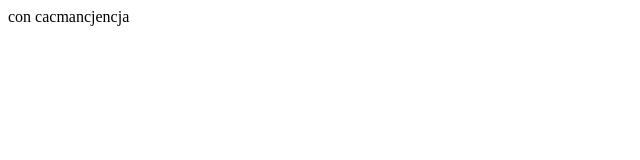
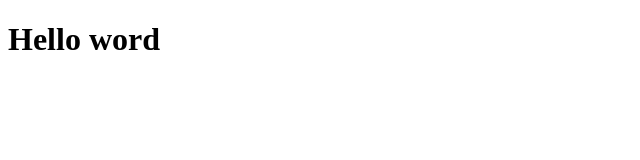
Before and after one commit to DucToanDev/food-ordering, a plain HTML site: page index.html in a window 1280 px wide. Shown: the whole page, without its empty margins (0-640 px from the left). Drawn offline with Linux system fonts and the light colour scheme.

Commit message:
Update index.html

```diff
--- a/index.html
+++ b/index.html
@@ -6,6 +6,6 @@
     <title>Document</title>
 </head>
 <body>
-    con cacmancjencja
+    <h1>Hello word</h1>
 </body>
 </html>
```
